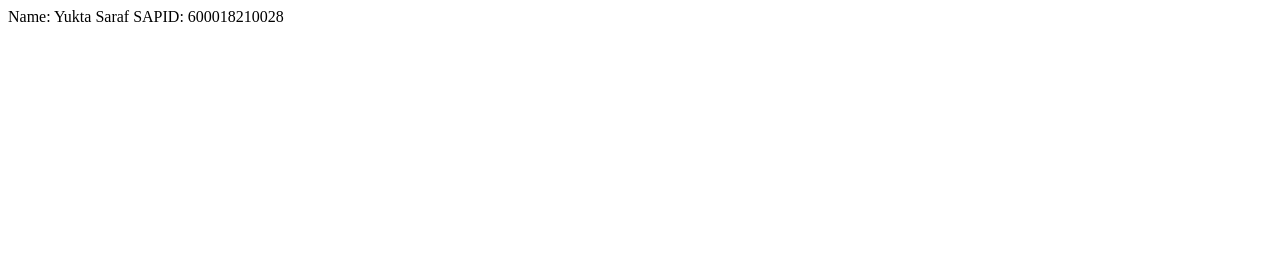
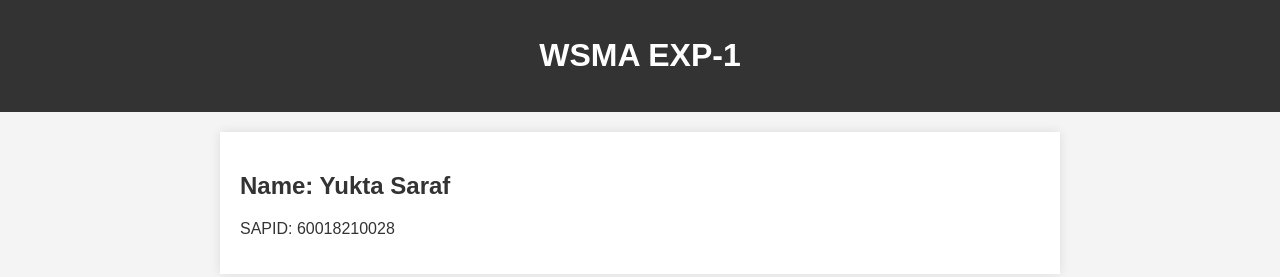
Before and after one commit to yukta-2710/wsma1, a plain HTML site: page index.html in a window 1280 px wide. Drawn offline with Linux system fonts and the light colour scheme.

Commit message:
Update index.html

```diff
--- a/index.html
+++ b/index.html
@@ -1,5 +1,54 @@
-<html>
+<html lang="en">
+<head>
+  <meta charset="UTF-8">
+  <meta name="viewport" content="width=device-width, initial-scale=1.0">
+  <title>Your Website Title</title>
+  <style>
+    body {
+      font-family: 'Arial', sans-serif;
+      margin: 0;
+      padding: 0;
+      background-color: #f4f4f4;
+      color: #333;
+    }
+
+    header {
+      background-color: #333;
+      color: #fff;
+      padding: 1em;
+      text-align: center;
+    }
+
+    main {
+      max-width: 800px;
+      margin: 20px auto;
+      padding: 20px;
+      background-color: #fff;
+      box-shadow: 0 0 10px rgba(0, 0, 0, 0.1);
+    }
+
+    footer {
+      text-align: center;
+      padding: 1em;
+      background-color: #333;
+      color: #fff;
+      position: fixed;
+      bottom: 0;
+      width: 100%;
+    }
+  </style>
+</head>
 <body>
-Name: Yukta Saraf SAPID: 600018210028
+  <header>
+    <h1>WSMA EXP-1</h1>
+  </header>
+
+  <main>
+    <section>
+      <h2>Name: Yukta Saraf</h2>
+      <p>SAPID: 60018210028</p>
+    </section>
+
+  </main>
 </body>
 </html>
```
